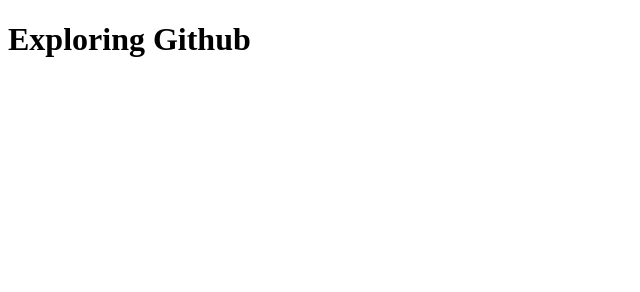
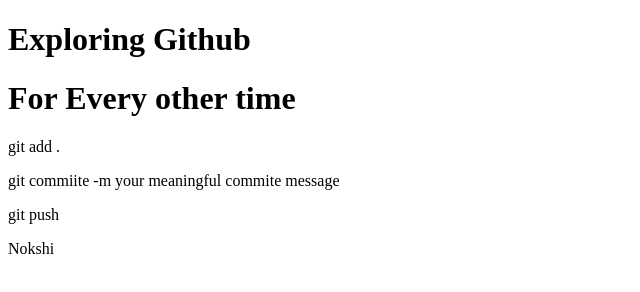
Before and after one commit to fatimamahzabin/my-second-github, a plain HTML site: page index.html in a window 1280 px wide. Shown: the whole page, without its empty margins (0-640 px from the left). Drawn offline with Linux system fonts and the light colour scheme.

Commit message:
Your commit message

```diff
--- a/index.html
+++ b/index.html
@@ -7,5 +7,12 @@
 </head>
 <body>
     <h1> Exploring Github </h1>
+    <div>
+        <h1> For Every other time </h1>
+        <p> git add .</p>
+        <p> git commiite -m your meaningful commite message</p>
+        <p>git push </p>
+        <p> Nokshi</p>
+    </div>
 </body>
 </html>
```
